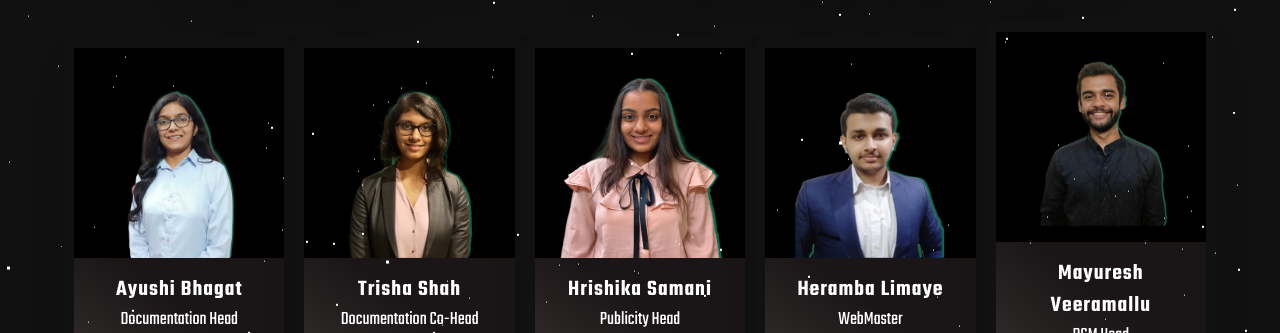
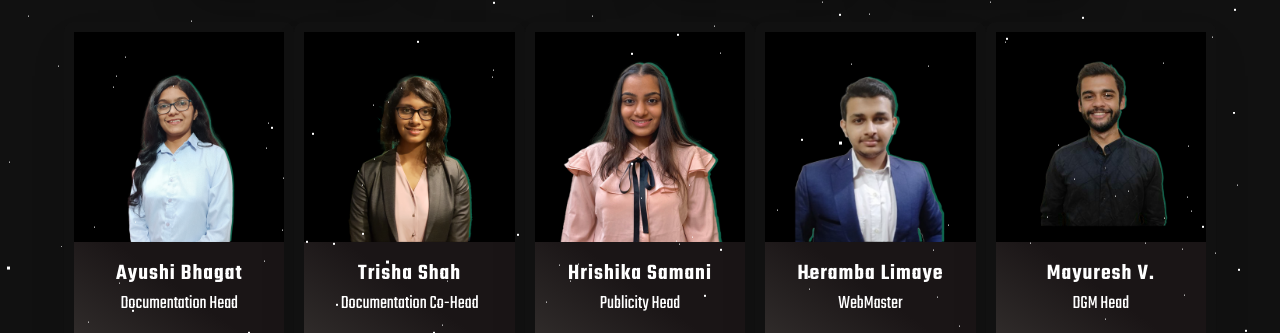
Before and after one commit to HerambLimaye/csi-vit.github.io, a plain HTML site: page teams.html in a window 1280 px wide. Shown: the part 2057-2390 px from the top of the page. Drawn offline with nearby package versions, Linux system fonts and the light colour scheme.

Commit message:
Update teams.html

```diff
--- a/teams.html
+++ b/teams.html
@@ -286,7 +286,7 @@
     <div class="card">
         <div class="card_image"><img src="img/2.png"></div>
         <div class="card_content">
-          <h2 class="card_title">Mayuresh Veeramallu</h2>
+          <h2 class="card_title">Mayuresh V.</h2>
           <p class="card_text">DGM Head</p>
           <div class="icons">
               <a href="https://www.instagram.com/maayyuurr_/" target="_blank"><i class="fab fa-instagram"></i></a>
```
